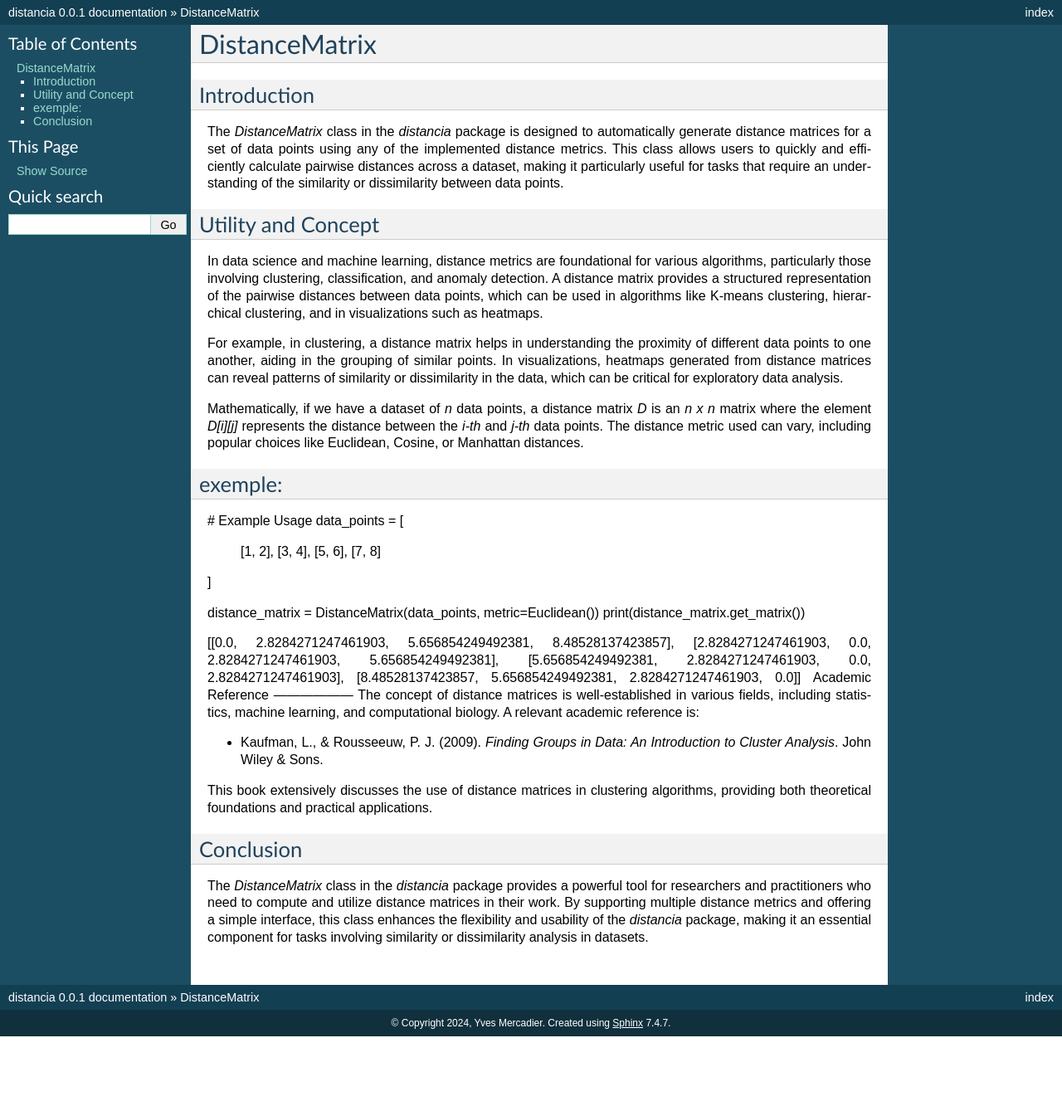
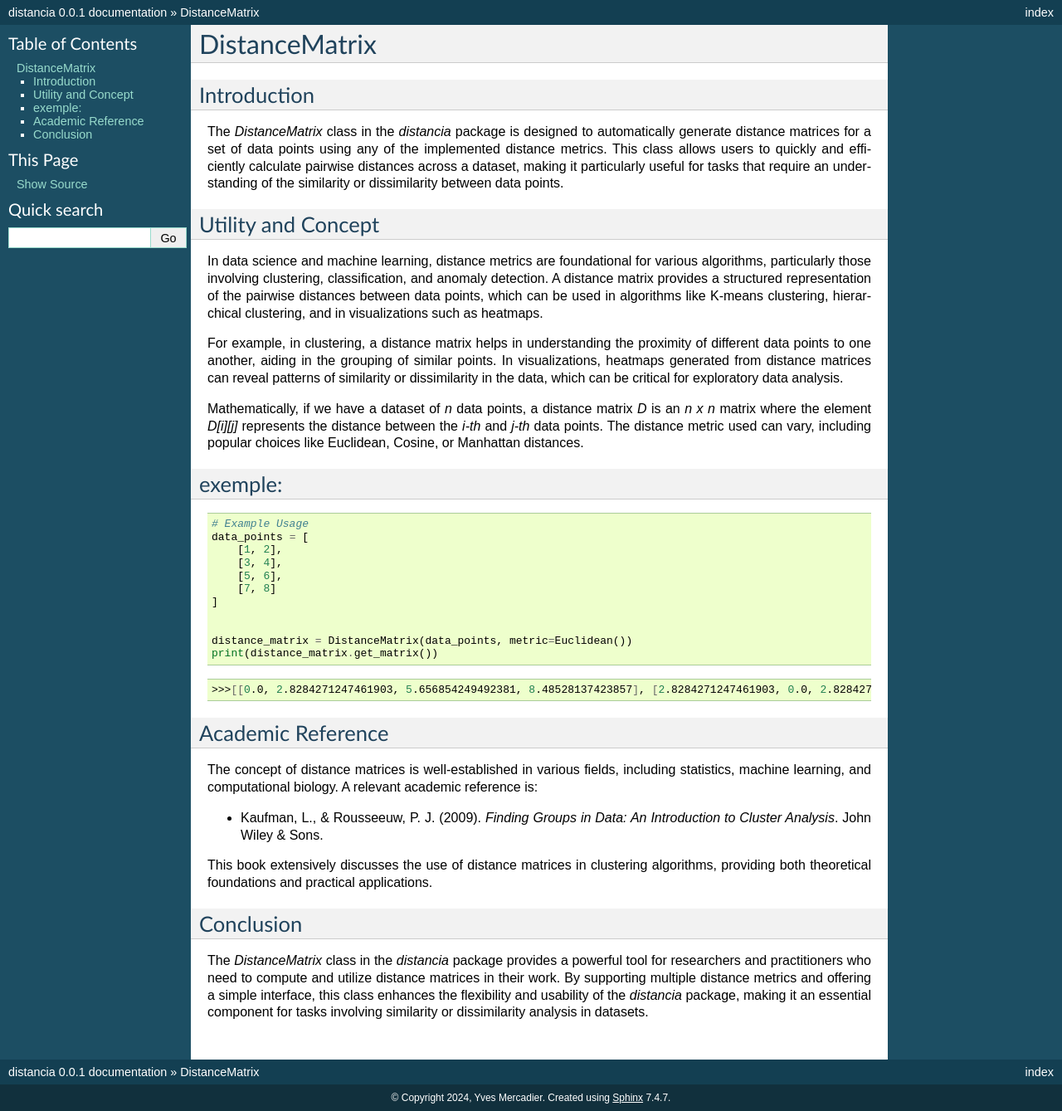
Before and after one commit to ym001/distancia, a Sphinx documentation site: the page built from docs/DistanceMatrix.rst, in a window 1280 px wide. Shown: the whole page at 83% size. Built offline with Sphinx 7.4.7, drawn with Linux system fonts in a browser that asks for light colours; pages that are not in the unit, such as notebooks, are missing from menus; before the commit the page ends 1249 px from its top, so only the background shows below that.

Commit message:
Update DistanceMatrix.rst

```diff
--- a/docs/DistanceMatrix.rst
+++ b/docs/DistanceMatrix.rst
@@ -16,18 +16,26 @@ Mathematically, if we have a dataset of `n` data points, a distance matrix `D` i
 
 exemple:
 --------
-# Example Usage
-data_points = [
-    [1, 2],
-    [3, 4],
-    [5, 6],
-    [7, 8]
-]
 
-distance_matrix = DistanceMatrix(data_points, metric=Euclidean())
-print(distance_matrix.get_matrix())
+.. code-block:: python
 
-[[0.0, 2.8284271247461903, 5.656854249492381, 8.48528137423857], [2.8284271247461903, 0.0, 2.8284271247461903, 5.656854249492381], [5.656854249492381, 2.8284271247461903, 0.0, 2.8284271247461903], [8.48528137423857, 5.656854249492381, 2.8284271247461903, 0.0]]
+    # Example Usage
+    data_points = [
+        [1, 2],
+        [3, 4],
+        [5, 6],
+        [7, 8]
+    ]
+
+
+    distance_matrix = DistanceMatrix(data_points, metric=Euclidean())
+    print(distance_matrix.get_matrix())
+
+.. code-block:: bash
+
+
+    >>>[[0.0, 2.8284271247461903, 5.656854249492381, 8.48528137423857], [2.8284271247461903, 0.0, 2.8284271247461903, 5.656854249492381], [5.656854249492381, 2.8284271247461903, 0.0, 2.8284271247461903], [8.48528137423857, 5.656854249492381, 2.8284271247461903, 0.0]]
+
 Academic Reference
 ------------------
 The concept of distance matrices is well-established in various fields, including statistics, machine learning, and computational biology. A relevant academic reference is:
```
